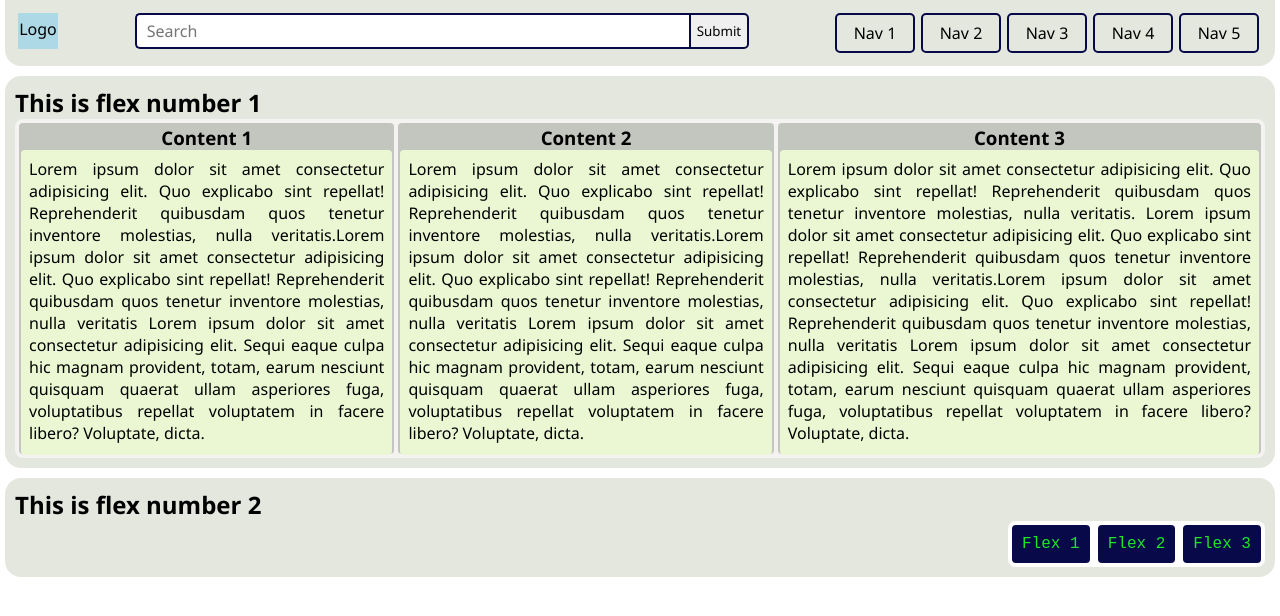
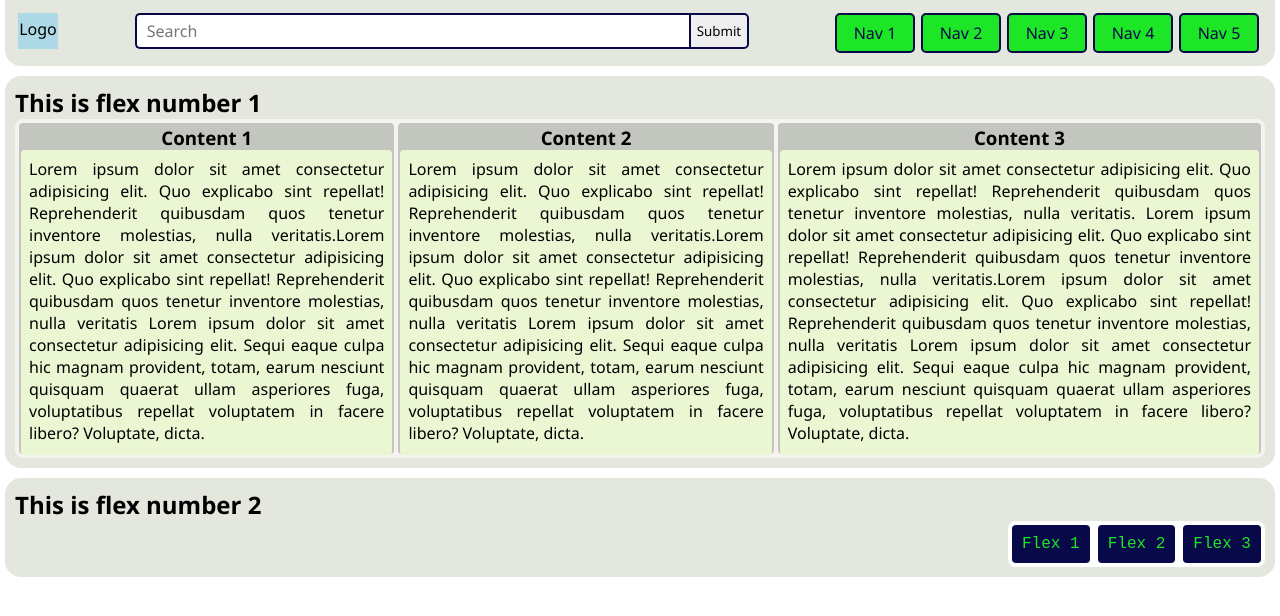
Before and after one commit to k-maru254/k-maru254.github.io, a plain HTML site: page index.html in a window 1280 px wide. Drawn offline with Linux system fonts and the light colour scheme.

Commit message:
Add files via upload

```diff
--- a/index.html
+++ b/index.html
@@ -21,7 +21,7 @@
             border-radius: 16px;
             display: flex;
             flex-flow: column nowrap;
-            min-width: 385px;
+            min-width: 300px;
         }
 
         #header-flex{
@@ -130,7 +130,7 @@
 
         #content-search > input{
             outline: none;
-            flex: 1 1 auto;
+            width: 30px;
             font-size: 16px;
             padding: 0 10px;
         }
@@ -160,7 +160,8 @@
             text-align: center;
             margin: 0 3px;
             line-height: 36px;
-
+            background:rgb(29, 230, 39);
+            color:rgb(8, 9, 73);
         }
 
         @media only screen and (max-width: 962px){
```
